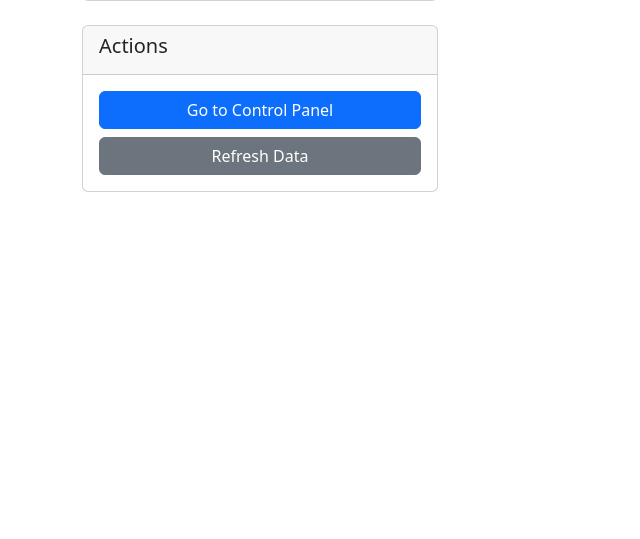
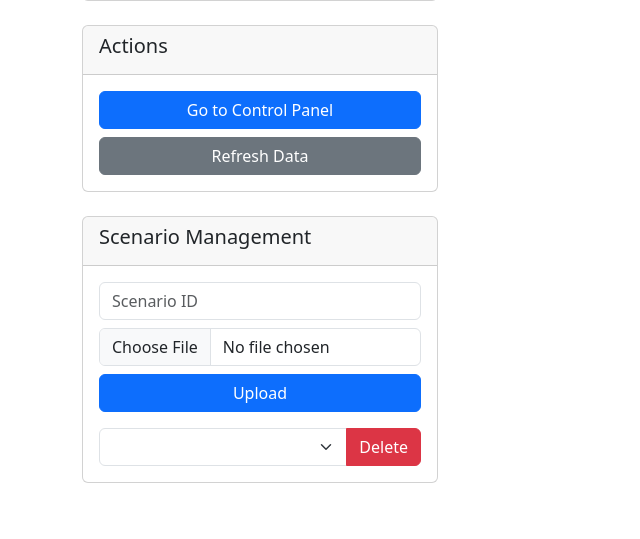
Before and after one commit to Mukaram01/industrial_robotics_simulation_platform, a Python web app: template src/simulation_tools/templates/dashboard.html in a window 1280 px wide. Shown: the part 330-869 px from the top of the page, without its empty margins (0-640 px from the left). Before the commit the page ends 522 px from the top, so only its background shows below. Run offline with Jinja, Linux system fonts and the light colour scheme; the template is opened without the code that fills it, so the values that code supplies are empty; some libraries are stand-ins or nearby versions.

Commit message:
Add scenario management API and dashboard UI

```diff
--- a/src/simulation_tools/templates/dashboard.html
+++ b/src/simulation_tools/templates/dashboard.html
@@ -71,6 +71,23 @@
                     <div class="card-body">
                         <a href="/control" class="btn btn-primary w-100 mb-2">Go to Control Panel</a>
                         <button id="refresh-btn" class="btn btn-secondary w-100">Refresh Data</button>
+                    </div>
+                </div>
+
+                <div class="card">
+                    <div class="card-header">
+                        <h5 class="card-title">Scenario Management</h5>
+                    </div>
+                    <div class="card-body">
+                        <form id="scenario-upload-form" enctype="multipart/form-data" class="mb-3">
+                            <input type="text" id="scenario-id" class="form-control mb-2" placeholder="Scenario ID" required>
+                            <input type="file" id="scenario-file" class="form-control mb-2" accept=".yaml" required>
+                            <button type="submit" class="btn btn-primary w-100">Upload</button>
+                        </form>
+                        <div class="input-group">
+                            <select id="scenario-select" class="form-select"></select>
+                            <button id="delete-scenario-btn" class="btn btn-danger">Delete</button>
+                        </div>
                     </div>
                 </div>
             </div>
@@ -246,6 +263,71 @@
                     console.error('Error:', error);
                 });
         });
+
+        // Scenario management elements
+        const scenarioSelect = document.getElementById('scenario-select');
+        const scenarioUploadForm = document.getElementById('scenario-upload-form');
+        const scenarioIdInput = document.getElementById('scenario-id');
+        const scenarioFileInput = document.getElementById('scenario-file');
+        const deleteScenarioBtn = document.getElementById('delete-scenario-btn');
+
+        function loadScenarios() {
+            fetch('/api/scenarios')
+                .then(r => r.json())
+                .then(list => {
+                    scenarioSelect.innerHTML = '';
+                    list.forEach(s => {
+                        const opt = document.createElement('option');
+                        opt.value = s.id;
+                        opt.textContent = s.name;
+                        scenarioSelect.appendChild(opt);
+                    });
+                });
+        }
+
+        scenarioUploadForm.addEventListener('submit', function(e) {
+            e.preventDefault();
+            const data = new FormData();
+            data.append('scenario_id', scenarioIdInput.value);
+            if (scenarioFileInput.files.length > 0) {
+                data.append('file', scenarioFileInput.files[0]);
+            }
+            fetch('/api/scenarios', {
+                method: 'POST',
+                body: data
+            })
+            .then(r => r.json())
+            .then(res => {
+                if (res.success) {
+                    alert('Scenario uploaded');
+                    scenarioUploadForm.reset();
+                    loadScenarios();
+                } else {
+                    alert(res.error || 'Upload failed');
+                }
+            })
+            .catch(() => alert('Upload failed'));
+        });
+
+        deleteScenarioBtn.addEventListener('click', function() {
+            const id = scenarioSelect.value;
+            if (!id) return;
+            if (!confirm(`Delete scenario ${id}?`)) return;
+            fetch(`/api/scenarios/${id}`, { method: 'DELETE' })
+                .then(r => r.json())
+                .then(res => {
+                    if (res.success) {
+                        alert('Scenario deleted');
+                        loadScenarios();
+                    } else {
+                        alert(res.error || 'Delete failed');
+                    }
+                })
+                .catch(() => alert('Delete failed'));
+        });
+
+        // Load scenarios on page load
+        loadScenarios();
     </script>
 </body>
 </html>
```
Also changed, not shown: src/simulation_tools/simulation_tools/web_interface_node.py (+44 -0 lines).
